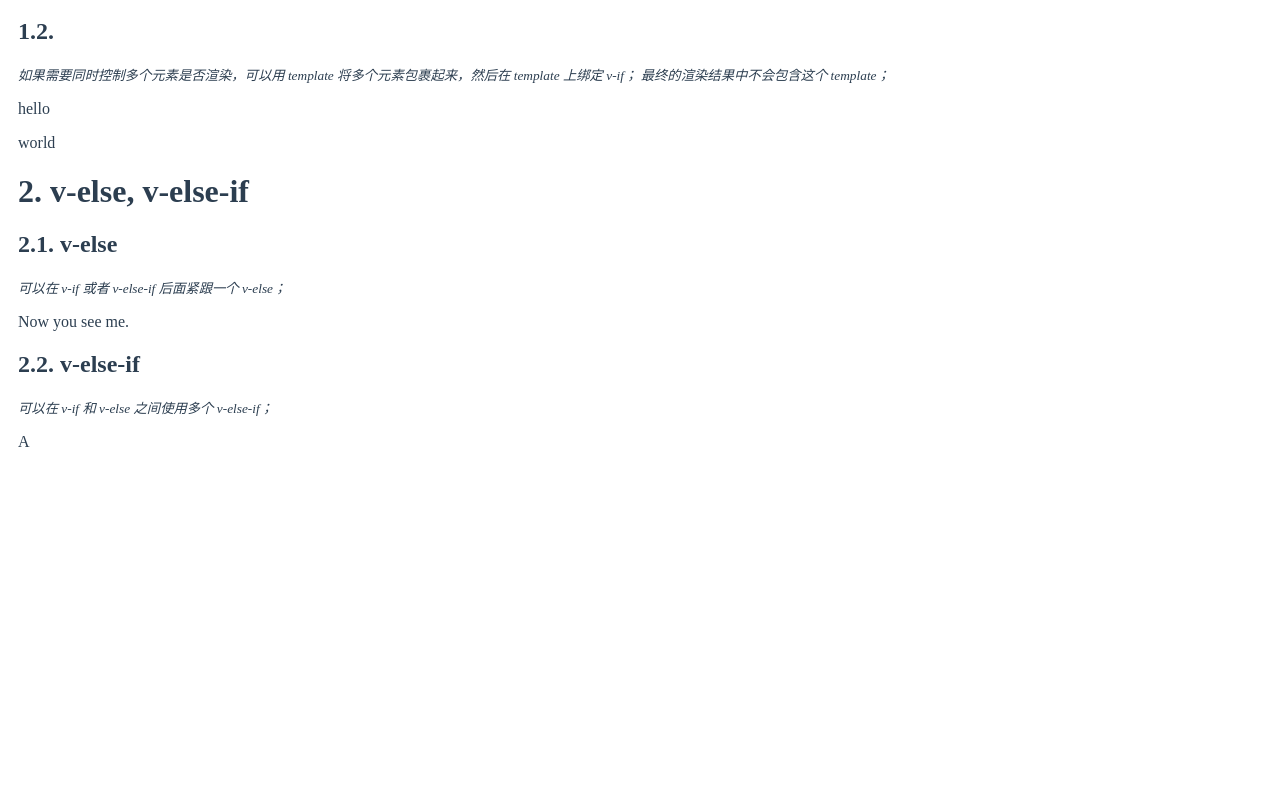
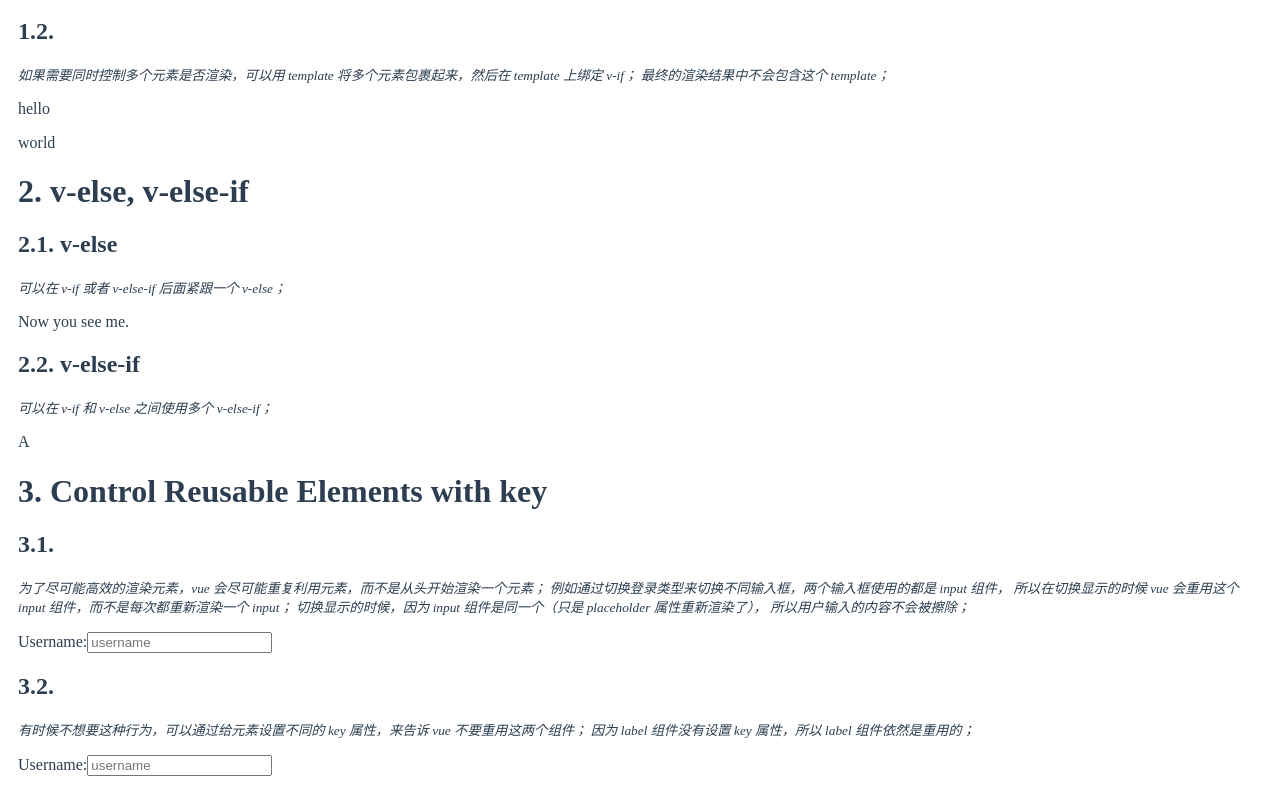
Before and after one commit to luotaoyeah/learning-vue, a Vue app: page /#/guide/conditional-rendering-v-if in a window 1280 px wide. Shown: the part 296-1090 px from the top of the page. Before the commit the page ends 800 px from the top, so only its background shows below. Built offline with nearby package versions, Linux system fonts and the light colour scheme.

Commit message:
v-if: control reusable elements with key

```diff
--- /dev/null
+++ b/src/doc/guide/conditional-rendering/v-if/control-reusable-elements-with-key.vue
@@ -0,0 +1,67 @@
+<template>
+  <div>
+    <h1>3. Control Reusable Elements with key</h1>
+    <h2>3.1.</h2>
+    <p>
+      <small>
+        <i>
+          为了尽可能高效的渲染元素，vue 会尽可能重复利用元素，而不是从头开始渲染一个元素；
+          例如通过切换登录类型来切换不同输入框，两个输入框使用的都是 input 组件，
+          所以在切换显示的时候 vue 会重用这个 input 组件，而不是每次都重新渲染一个 input；
+          切换显示的时候，因为 input 组件是同一个（只是 placeholder 属性重新渲染了），
+          所以用户输入的内容不会被擦除；
+        </i>
+      </small>
+    </p>
+    <template v-if="type === 'username'">
+      <label>Username:</label>
+      <input
+        type="text"
+        placeholder="username"
+      >
+    </template>
+    <template v-else>
+      <label>Email:</label>
+      <input
+        type="text"
+        placeholder="email"
+      >
+    </template>
+    <h2>3.2.</h2>
+    <p>
+      <small>
+        <i>
+          有时候不想要这种行为，可以通过给元素设置不同的 key 属性，来告诉 vue 不要重用这两个组件；
+          因为 label 组件没有设置 key 属性，所以 label 组件依然是重用的；
+        </i>
+      </small>
+    </p>
+    <template v-if="type === 'username'">
+      <label>Username:</label>
+      <input
+        type="text"
+        key="username"
+        placeholder="username"
+      >
+    </template>
+    <template v-else>
+      <label>Email:</label>
+      <input
+        type="text"
+        key="email"
+        placeholder="email"
+      >
+    </template>
+  </div>
+</template>
+<script>
+export default {
+  data() {
+    return {
+      type: "username"
+    };
+  }
+};
+</script>
+<style scoped>
+</style>
--- a/src/doc/guide/conditional-rendering/v-if/index.vue
+++ b/src/doc/guide/conditional-rendering/v-if/index.vue
@@ -4,11 +4,13 @@
   >
     <VIfOnTemplate></VIfOnTemplate>
     <VElse></VElse>
+    <ControlReusableElementsWithKey></ControlReusableElementsWithKey>
   </div>
 </template>
 <script>
 import VIfOnTemplate from "./v-if-on-template";
 import VElse from "./v-else";
+import ControlReusableElementsWithKey from "./control-reusable-elements-with-key";
 
 export default {
   data() {
@@ -16,7 +18,8 @@ export default {
   },
   components: {
     VIfOnTemplate,
-    VElse
+    VElse,
+    ControlReusableElementsWithKey
   }
 };
 </script>
```
